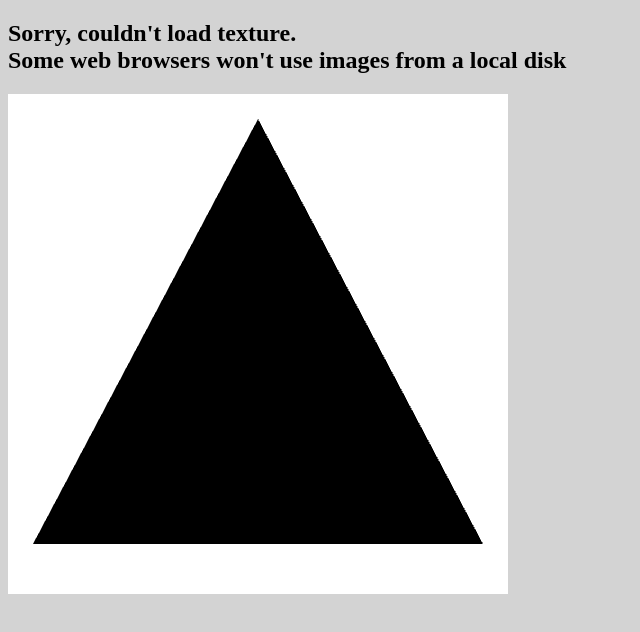
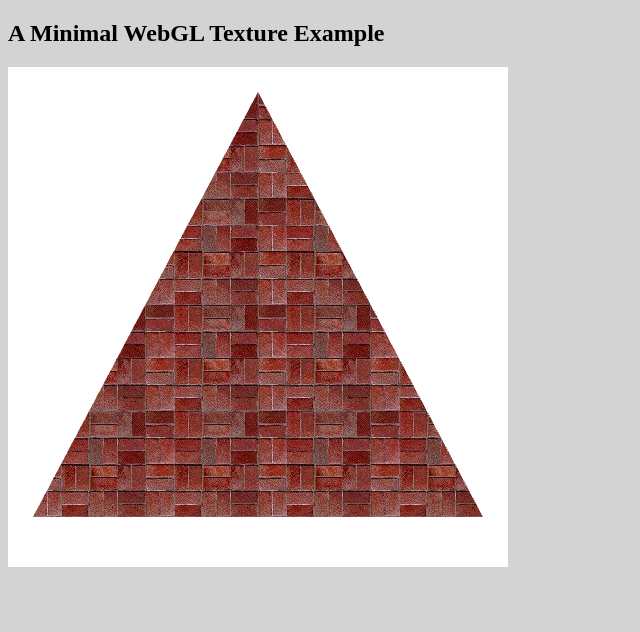
Before and after one commit to aisprayogi/simple2dtexture, a plain HTML site: page index.html in a window 1280 px wide. Shown: the whole page, without its empty margins (0-640 px from the left). Drawn offline with Linux system fonts and the light colour scheme.

Commit message:
change texture

```diff
--- a/index.html
+++ b/index.html
@@ -172,7 +172,7 @@ function initGL() {
 
     textureObject = gl.createTexture();
 
-    loadTexture( "https://math.hws.edu/graphicsbook/source/webgl/textures/brick001.jpg", textureObject );  // load the texture image
+    loadTexture( "textures/brick001.jpg", textureObject );  // load the texture image
 }
 
 /**
```
